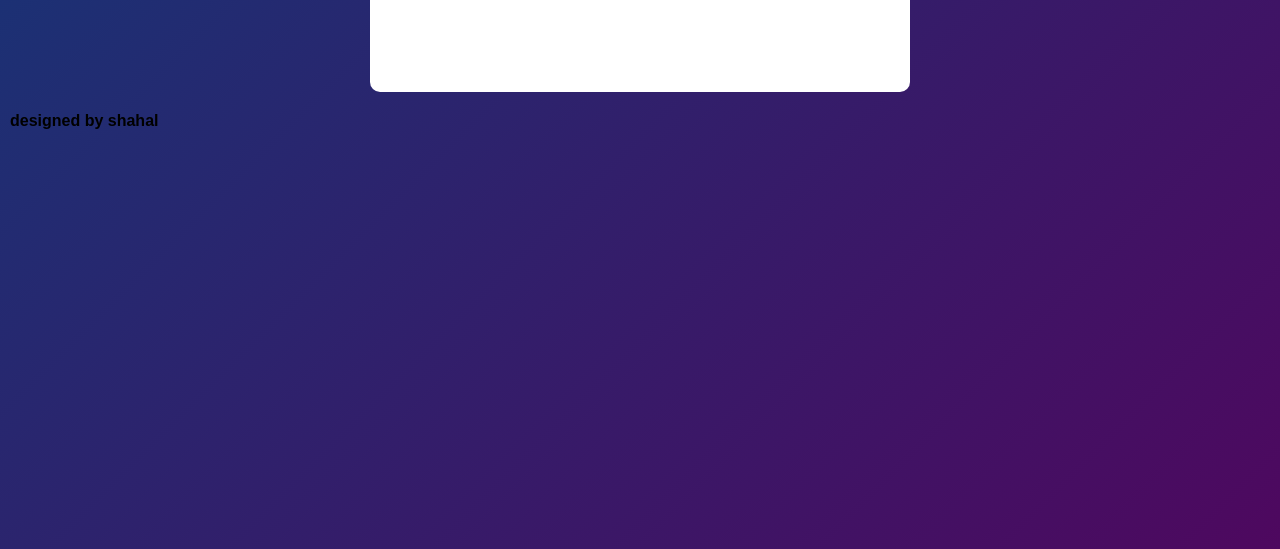
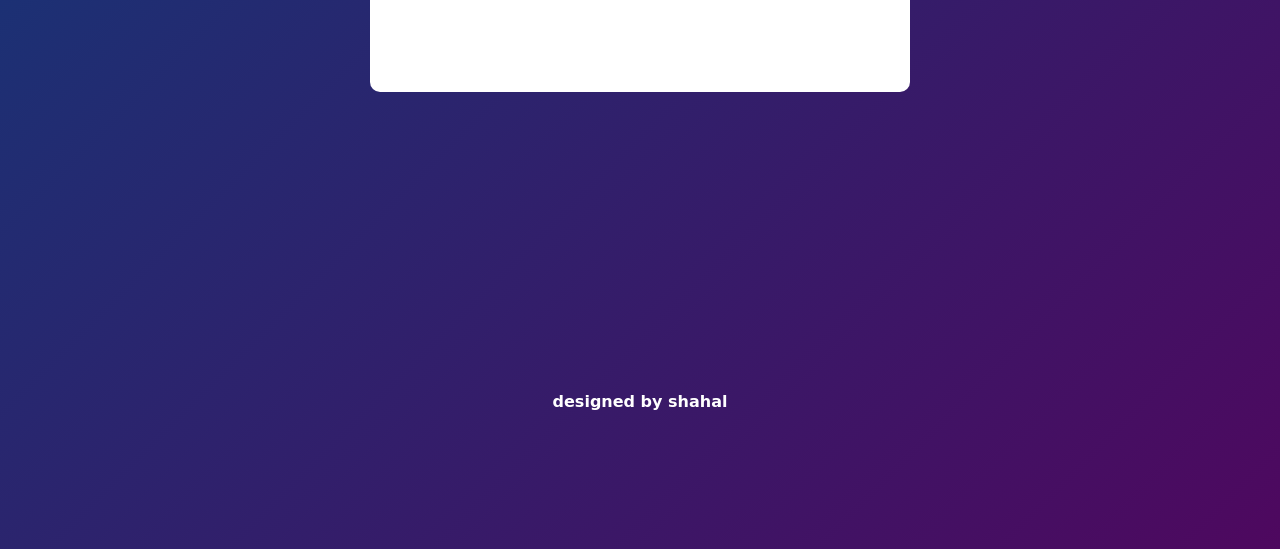
Before and after one commit to Sshahall/to-do-list, a plain HTML site: page index.html in a window 1280 px wide. Shown: the part 251-800 px from the top of the page. Drawn offline with Linux system fonts and the light colour scheme.

Commit message:
Update style.css

```diff
--- a/style.css
+++ b/style.css
@@ -103,3 +103,10 @@ ul li span:hover{
     background: #edeef0;
 
 }
+.des{
+    margin-top: 300px;
+    text-align: center;
+    font-size: 16px;
+    font-family: cursive;
+    color: #fff;
+}
```
